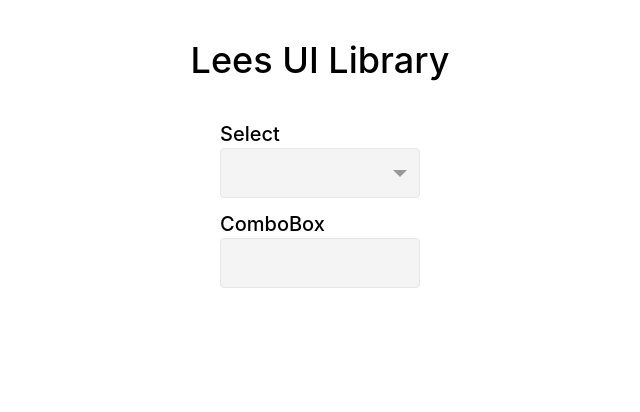
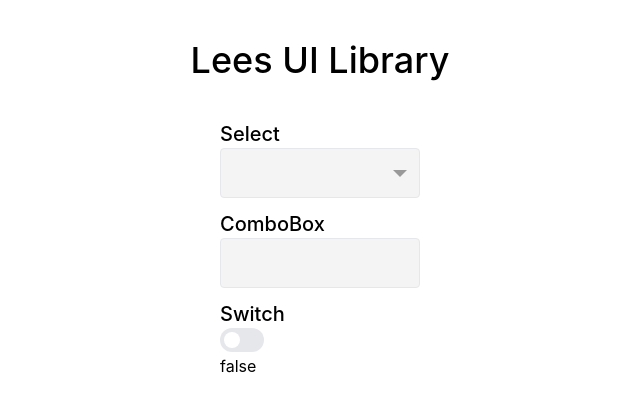
Before and after one commit to elast-ui-lab/elast-ui, a React (Create React App) app in the folder lees-ui/: page / in a window 1280 px wide. Shown: the top 412 px of the page, without its empty margins (320-960 px from the left). Built offline with nearby package versions, Linux system fonts and the light colour scheme.

Commit message:
Feat: switch 기본구조 생성

```diff
--- a/lees-ui/src/App.tsx
+++ b/lees-ui/src/App.tsx
@@ -1,9 +1,9 @@
-import React from "react";
+import React, {useState} from "react";
 import "./App.css";
 import { Select } from "./components/select/select";
 import styled from "styled-components";
 import { ComboBox } from "./components/combobox/combobox";
-
+import { Switch } from "./components/switch/switch";
 const selectList = [
   { name: "이은혁", value: "Eunhyeok Lee" },
   { name: "이수연", value: "Sooyeon Lee" },
@@ -11,6 +11,8 @@ const selectList = [
 ];
 
 function App() {
+  const [enabled, setEnabled] = useState(false)
+
   return (
     <div className="App">
       <h1 className="text-4xl font-medium my-10">Lees UI Library</h1>
@@ -53,6 +55,15 @@ function App() {
             ))}
           </ComboBox.OptionWrapper>
         </ComboBox>
+        <h3 className="text-xl font-medium">Switch</h3>
+        <Switch
+          checked={enabled}
+          onChange={setEnabled}
+          className="group inline-flex h-6 w-11 items-center rounded-full bg-gray-200 transition data-[checked]:bg-blue-600"
+        >
+          <span className="size-4 translate-x-1 rounded-full bg-white transition group-data-[checked]:translate-x-6" />
+        </Switch>
+        <h1>{enabled.toString()}</h1>
       </div>
     </div>
   );
--- /dev/null
+++ b/lees-ui/src/components/switch/switch.tsx
@@ -0,0 +1,54 @@
+import React, {
+    useContext,
+    createContext,
+} from "react";
+import styled from "styled-components";
+
+
+type DataType = any;
+
+type SwitchContextType = {
+  checked: boolean;
+  onChange: React.Dispatch<React.SetStateAction<boolean>>;
+};
+
+type SwitchProps = {
+  id?: string;
+  className?: string;
+  checked?: DataType;
+  onChange?: any;
+  children?: React.ReactNode;
+};
+
+
+const SwitchContext = createContext<SwitchContextType | undefined>(undefined);
+
+
+export const Switch = ({
+    id,
+    className,
+    checked,
+    children,
+    onChange
+}: SwitchProps) => {
+    return (
+    <SwitchContext.Provider
+      value={{
+        checked,
+        onChange
+      }}
+    >
+        <SwitchBoxWrapper id={id} className={className}
+            {...(checked ? { "data-checked": true } : {})}
+            onClick={() => {
+            onChange(!checked);
+            }}>
+            {children}
+        </SwitchBoxWrapper>
+    </SwitchContext.Provider>
+    )
+}
+
+const SwitchBoxWrapper = styled.div`
+    cursor: pointer;
+`
```
